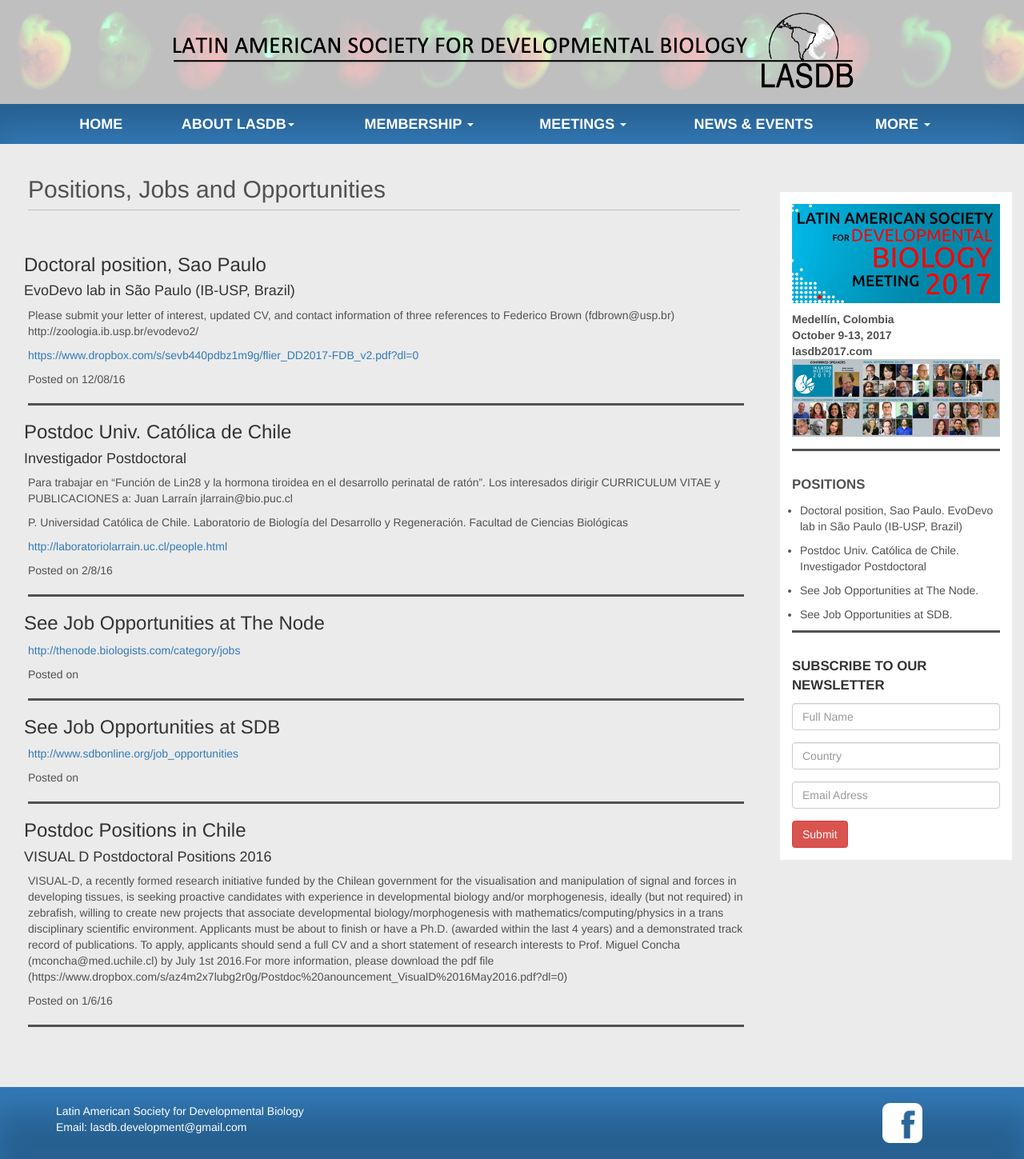
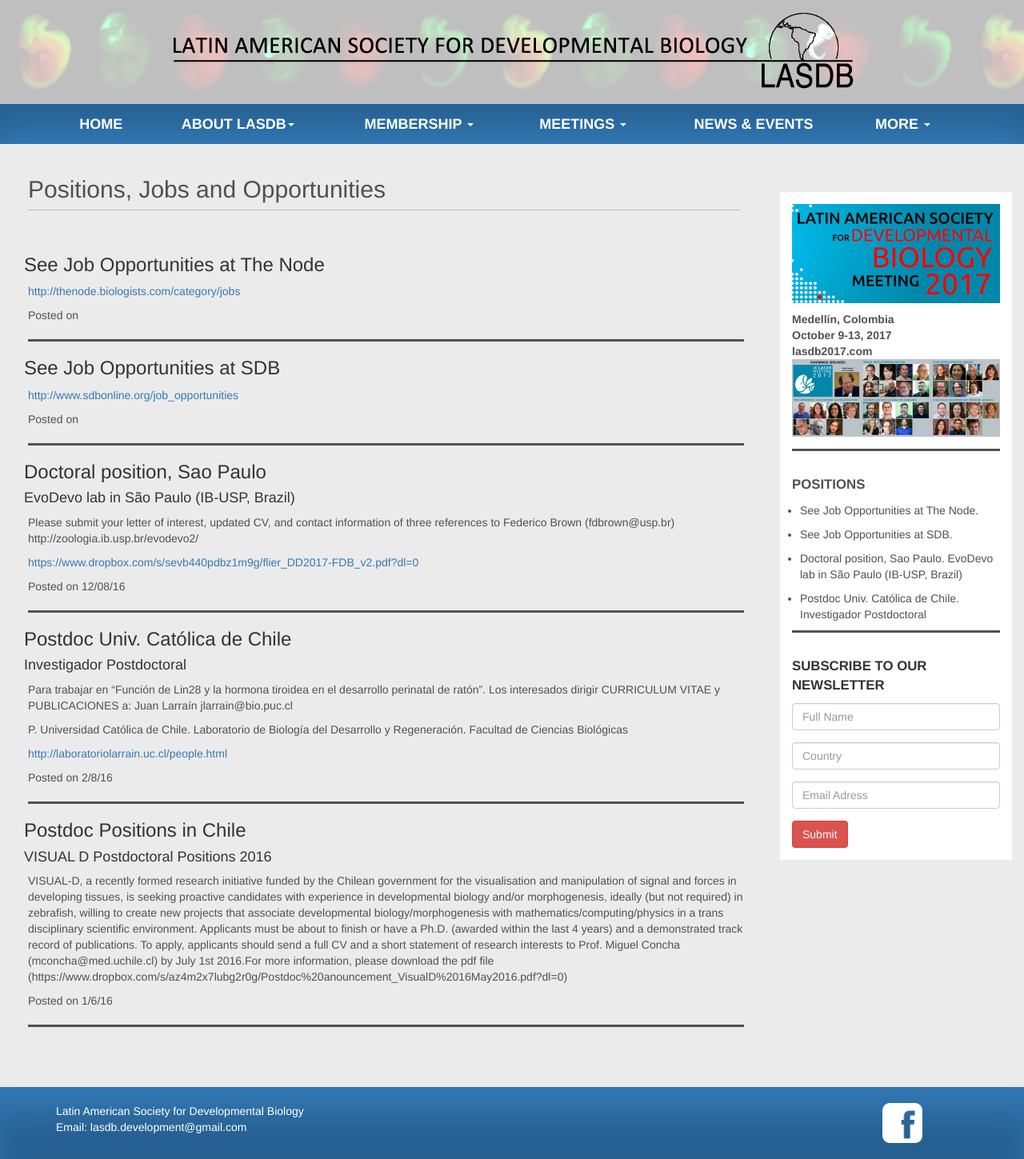
Before and after one commit to lasdb/lasdb.github.io, a Jekyll site: the page built from _posts/2000-01-01-jobs.markdown, in a window 1280 px wide. Shown: the whole page at 80% size. Built offline with Jekyll 4.4.1, drawn with Linux system fonts in a browser that asks for light colours; nearby versions of some CDN libraries; some of the changed lines change nothing that is shown.

Commit message:
cambio orden

```diff
--- a/_posts/2000-01-01-jobs.markdown
+++ b/_posts/2000-01-01-jobs.markdown
@@ -5,6 +5,12 @@
 categories: jobs
 permalink: /pages/jobs.html
 jobs:
+  - title: 'See Job Opportunities at The Node'
+    date: ''
+    URL: 'http://thenode.biologists.com/category/jobs'
+  - title: 'See Job Opportunities at SDB'
+    date: ''
+    URL: 'http://www.sdbonline.org/job_opportunities'
   - title: 'Doctoral position, Sao Paulo'
     date: '12/08/16'
     subtitle: 'EvoDevo lab in São Paulo (IB-USP, Brazil)'
@@ -16,12 +22,6 @@
     body: 'Para trabajar en “Función de Lin28 y la hormona tiroidea en el desarrollo perinatal de ratón”. Los interesados dirigir CURRICULUM VITAE y PUBLICACIONES a: Juan Larraín jlarrain@bio.puc.cl'
     par2: 'P. Universidad Católica de Chile. Laboratorio de Biología del Desarrollo y Regeneración. Facultad de Ciencias Biológicas'
     URL: 'http://laboratoriolarrain.uc.cl/people.html'
-  - title: 'See Job Opportunities at The Node'
-    date: ''
-    URL: 'http://thenode.biologists.com/category/jobs'
-  - title: 'See Job Opportunities at SDB'
-    date: ''
-    URL: 'http://www.sdbonline.org/job_opportunities'
   - title: 'Postdoc Positions in Chile'
     date: '1/6/16'
     subtitle: 'VISUAL D Postdoctoral Positions 2016'
```
